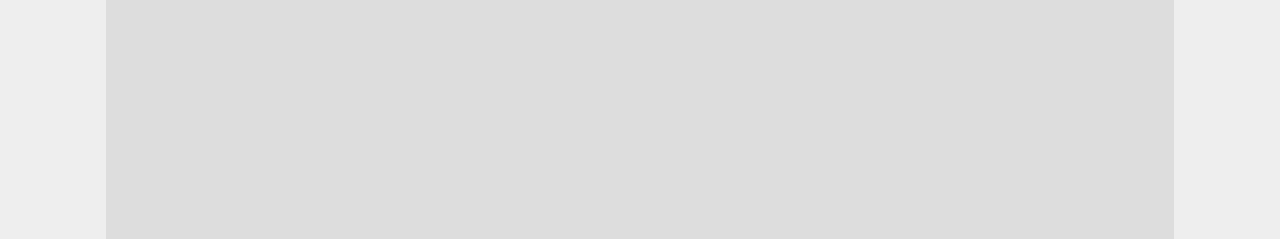
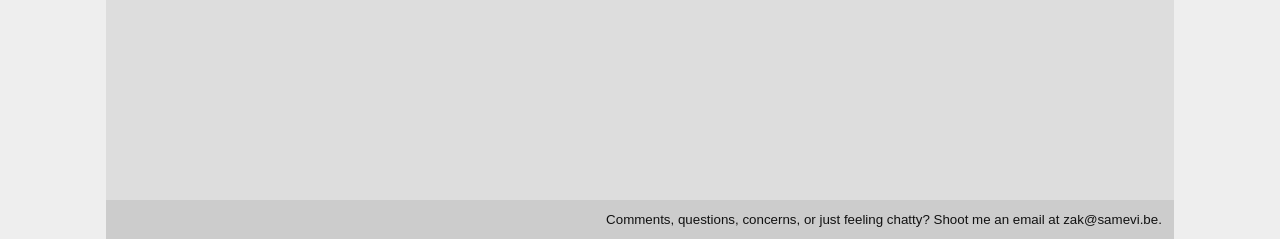
Before and after one commit to Stumpbeard/samevibe, a Flask app: page / in a window 1280 px wide. Shown: the part 561-800 px from the top of the page. Run offline with Flask 2, Linux system fonts and the light colour scheme.

Commit message:
Add footer

```diff
--- a/static/style.css
+++ b/static/style.css
@@ -25,8 +25,14 @@ nav {
     padding: 1ch;
 }
 
+footer {
+    background: #ccc;
+    padding: 1ch;
+}
+
 section {
     padding: 2ch;
+    flex: 1 1 auto;
 }
 
 ul {
@@ -37,10 +43,12 @@ ul {
 .content {
     width: 90ch;
     background: #ddd;
+    display: flex;
+    flex-direction: column;
 }
 
 a {
-    text-decoration: none;
+    text-decoration-line: none;
 }
 
 p {
@@ -128,3 +136,16 @@ hr {
 .row-values > span {
     font-size: 12pt;
 }
+
+.footer-text {
+    font-size: 10pt;
+}
+
+.footer-text > a {
+    font-size: 10pt;
+}
+
+footer {
+    display: flex;
+    flex-direction: row-reverse;
+}
--- a/templates/base.html
+++ b/templates/base.html
@@ -15,5 +15,10 @@
     <section>
         {% block content %}{% endblock %}
     </section>
-    <footer></footer>
+    <footer>
+        <span class="footer-text">
+            Comments, questions, concerns, or just feeling chatty? <a href="mailto:zak@samevi.be">Shoot me an email at
+                zak@samevi.be.</a>
+        </span>
+    </footer>
 </div>
```
